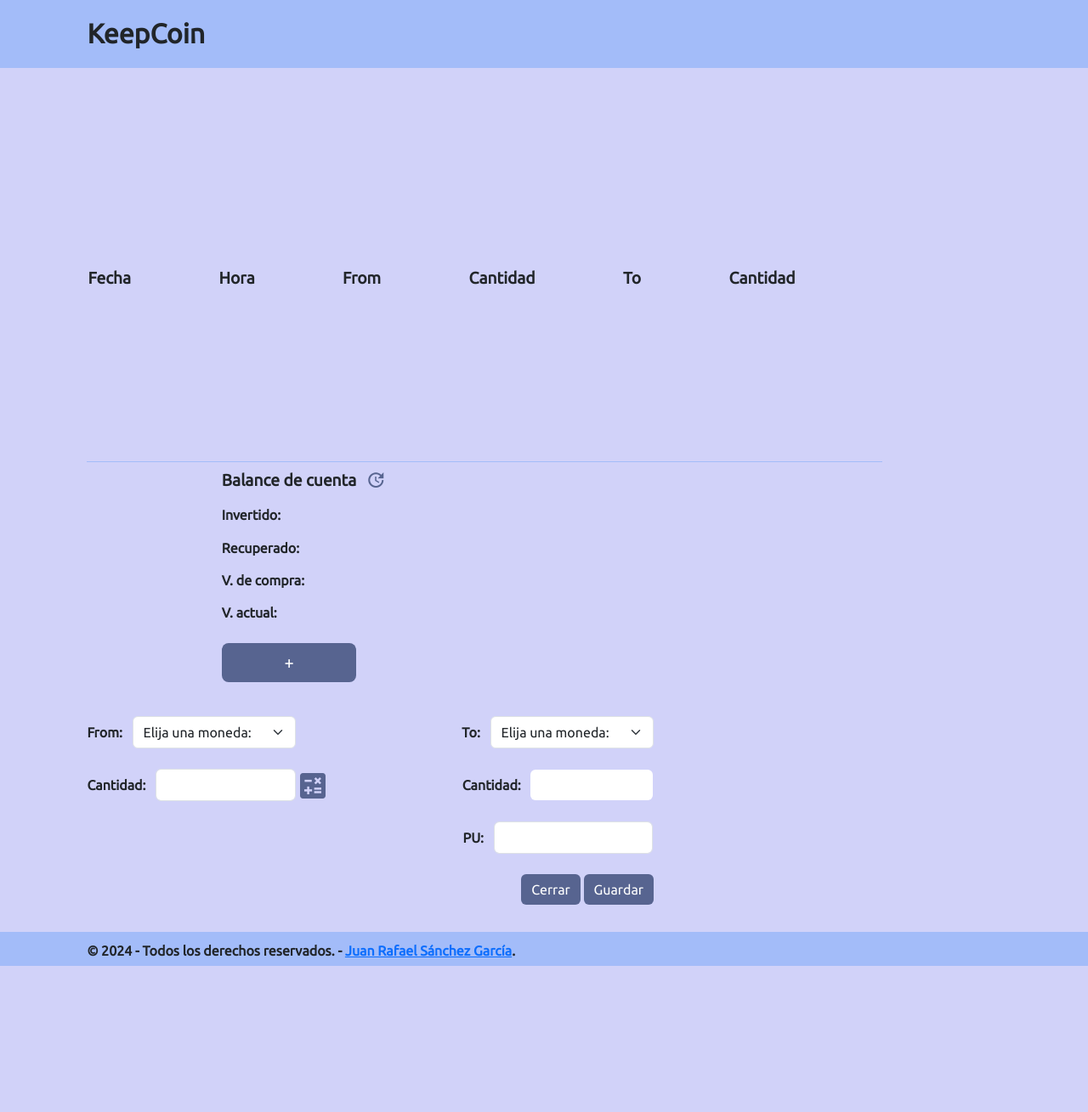
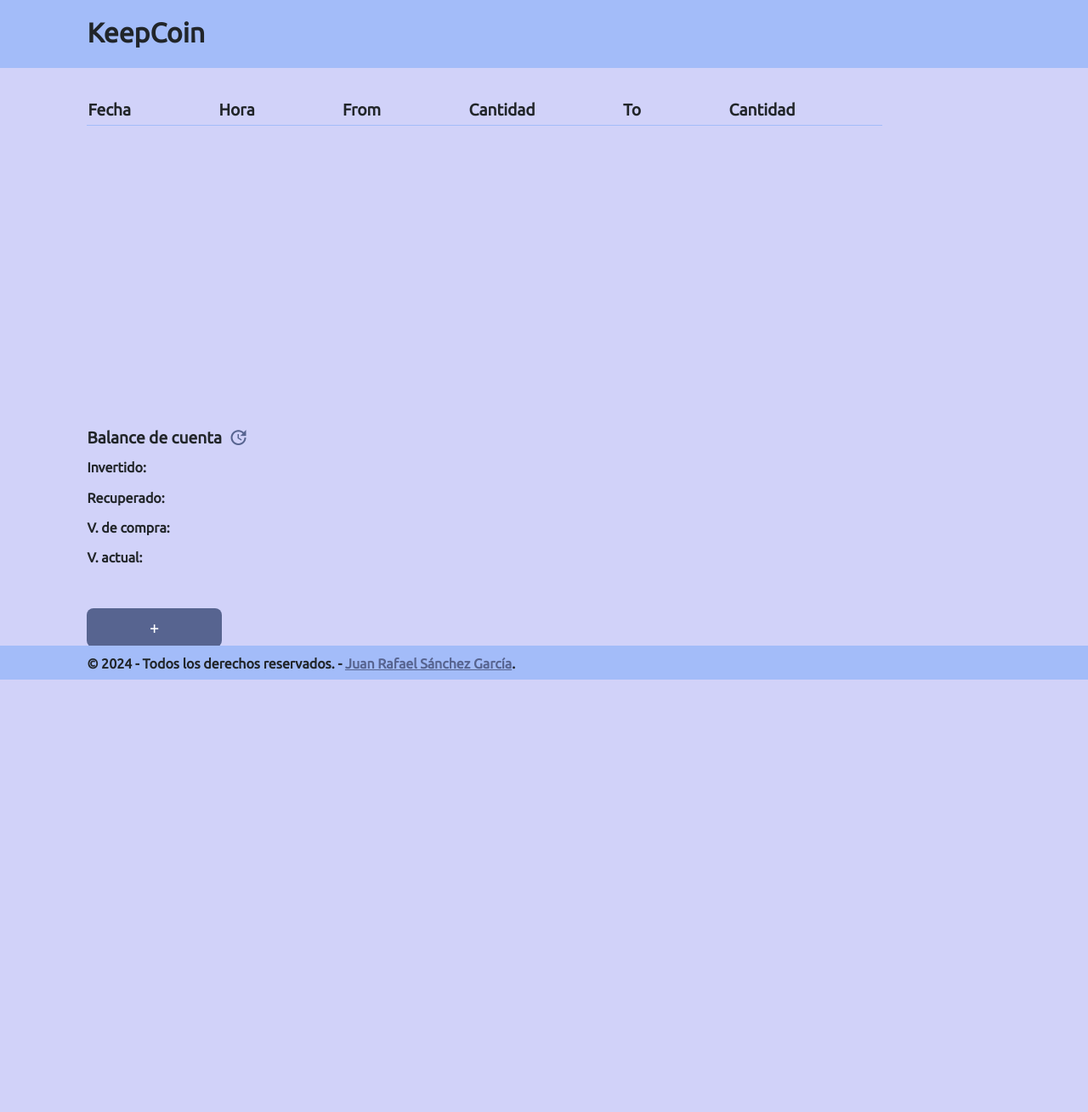
Before and after one commit to JuaRezZ17/Proyecto_final_JRSG, a Flask app: page / in a window 1280 px wide. Shown: the whole page at 85% size. Before the commit the page ends 1137 px from the top, so only its background shows below. Run offline with Flask 3, Linux system fonts and the light colour scheme; data comes from the database, SQL or seed files in the repository; both versions use the stored data as it was after the commit; data that the repository does not hold is empty.

Commit message:
31-01-2024.

```diff
--- a/Flask_js/static/js/app.js
+++ b/Flask_js/static/js/index.js
@@ -53,8 +53,7 @@ function get_records_handler() {
             // Guardamos el balance individual de cada crypto.
             get_crypto_balance(records);
         } else {
-            const error = JSON.parse(this.responseText);
-            alert(error.mensaje);
+            show_alert(3, "Ha ocurrido un error al cargar los registros.");
         }
     }
 }
@@ -86,15 +85,43 @@ function get_status_handler() {
             document.getElementById("label_purchase_value").innerText = values.valor_compra.toFixed(2) + " €";
             document.getElementById("label_current_value").innerText = values.valor_actual.toFixed(2) + " €";
         } else {
-            const error = JSON.parse(this.responseText);
-            alert(error.mensaje);
+            show_alert(3, "Ha ocurrido un error al cargar el estado de la cuenta.");
         }
     }
 }
 
-// Función que lanza la petición "GET" para conseguir la tasa de intercambio entre dos monedas.
+// Función que se lanza cuando actualizamos el estado de la cuenta.
+function get_status(event) {
+    event.preventDefault();
+    hide_alert();
+
+    request_get_status.open("GET", "http://127.0.0.1:5000/api/" + VERSION + "/status", true);
+    request_get_status.onload = get_status_handler;
+    request_get_status.onerror = function() {show_alert(3, "Ha ocurrido un error al cargar el estado de la cuenta.")};
+    request_get_status.send();
+}
+
+// Función que se lanza cuando queremos mostrar el formulario.
+function show_form(event) {
+    event.preventDefault();
+    hide_alert();
+
+    document.getElementById("form").style.display = "inline-block";
+}
+
+// Función que se lanza cuando hay que resetear el valor de "label_cantidad_to" y "label_pu".
+function reset_values(event) {
+    event.preventDefault();
+    hide_alert();
+
+    document.getElementById("label_cantidad_to").innerText = "";
+    document.getElementById("label_pu").innerText = "";
+}
+
+// Función que se lanza para conseguir la tasa de intercambio entre dos monedas.
 function get_rate(event) {
     event.preventDefault();
+    hide_alert();
 
     const moneda_from = document.getElementById("select_moneda_from").value;
     const cantidad_from = document.getElementById("input_cantidad_from").value;
@@ -109,7 +136,7 @@ function get_rate(event) {
     // Realizamos la petición "GET".
     request_get_rate.open("GET", "http://127.0.0.1:5000/api/" + VERSION + "/tasa/" + moneda_from + "/" + moneda_to, true);
     request_get_rate.onload = get_rate_handler;
-    request_get_rate.onerror = function() {alert("No se ha podido calcular la tasa de cambio.")};
+    request_get_rate.onerror = function() {show_alert(3, "Ha ocurrido un error al hacer la conversión.")};
     request_get_rate.send();
 }
 
@@ -126,24 +153,24 @@ function check_all(bool, moneda_from, cantidad_from) {
 function check_fields(bool) {
     const moneda_from = document.getElementById("select_moneda_from").value;
     if(moneda_from === "") {
-        alert("Debe seleccionar una moneda en \"From:\".");
+        show_alert(2, "Debe seleccionar una moneda en \"From:\".");
         return false;
     }
 
     const moneda_to = document.getElementById("select_moneda_to").value;
     if(moneda_to === "") {
-        alert("Debe seleccionar una moneda en \"To:\".");
+        show_alert(2, "Debe seleccionar una moneda en \"To:\".");
         return false;
     }
 
     if(moneda_from === moneda_to) {
-        alert("Las monedas \"From:\" y \"To:\" deben ser diferentes.");
+        show_alert(2, "Las monedas \"From:\" y \"To:\" deben ser diferentes.")
         return false;
     }
 
     const cantidad_from = document.getElementById("input_cantidad_from").value;
     if(cantidad_from === "" || cantidad_from <= 0) {
-        alert("Debe introducir una cantidad.");
+        show_alert(2, "Debe introducir una cantidad.");
         return false;
     }
 
@@ -152,7 +179,7 @@ function check_fields(bool) {
         const pu = document.getElementById("label_pu").innerText;
 
         if(cantidad_to === "" || pu === "") {
-            alert("Debe calcular el cambio de las monedas antes de realizar el registro.");
+            show_alert(2, "Debe calcular el cambio de las monedas antes de realizar el registro.");
             return false;
         }
     }
@@ -163,14 +190,14 @@ function check_fields(bool) {
 // Función que comprueba que hay balance suficiente de una moneda.
 function check_balance(moneda_from, cantidad_from) {
     if(cantidad_from > crypto_balance.get(moneda_from)) {
-        alert("No tiene " + moneda_from + " suficiente para realizar esta operación.");
+        show_alert(2, "No tiene " + moneda_from + " suficiente para realizar esta operación.");
         return false;
     }
 
     return true;
 }
 
-// Función que muestra el estado de la cuenta.
+// Función que muestra el cambio de una moneda a otra.
 function get_rate_handler() {
     if(this.readyState === 4) {
         if(this.status === 201) {
@@ -180,26 +207,35 @@ function get_rate_handler() {
             document.getElementById("label_cantidad_to").innerText = json_reponse["rate"] * document.getElementById("input_cantidad_from").value;
             document.getElementById("label_pu").innerText = json_reponse["rate"];
         } else {
-            const error = JSON.parse(this.responseText);
-            alert(error.mensaje);
+            show_alert(3, "Ha ocurrido un error al hacer la conversión.");
         }
     }
 }
 
-// Función que resetea el valor de "label_cantidad_to" y "label_pu".
-function reset_values() {
+// Función que se lanza cuando queremos cerrar el formulario.
+function close_form(event) {
+    event.preventDefault();
+    hide_alert();
+
+    document.getElementById("form").style.display = "none";
+
+    // Reseteamos los valores del formulario.
+    document.getElementById("select_moneda_from").value = -1;
+    document.getElementById("select_moneda_to").value = -1;
+    document.getElementById("input_cantidad_from").value = "";
     document.getElementById("label_cantidad_to").innerText = "";
     document.getElementById("label_pu").innerText = "";
 }
 
-// Función que lanza la petición "POST" para insertar un registro.
+// Función que se lanza para insertar un registro.
 function post_record(event) {
     event.preventDefault();
+    hide_alert();
 
     const cantidad_from = document.getElementById("input_cantidad_from").value;
     const moneda_from = document.getElementById("select_moneda_from").value;
 
-    if(! check_all(false, moneda_from, cantidad_from)) {
+    if(! check_all(true, moneda_from, cantidad_from)) {
         return;
     }
 
@@ -223,7 +259,7 @@ function post_record(event) {
     // Realizamos la petición "POST".
     request_post_record.open("POST", "http://127.0.0.1:5000/api/" + VERSION + "/movimiento", true);
     request_post_record.onload = post_record_handler;
-    request_post_record.onerror = function() {alert("No se ha podido realizar el registro.")};
+    request_post_record.onerror = function() {show_alert(3, "Ha ocurrido un error al insertar el registro.")};
     // Establecemos los valores del encabezado de la solicitud HTTP.
     request_post_record.setRequestHeader("Content-Type","application/json");
     request_post_record.send(json_records);
@@ -234,14 +270,20 @@ function post_record_handler() {
     if(this.readyState === 4) {
         if(this.status === 201) {
             const json_response = JSON.parse(this.responseText);
-            alert("El registro se ha guardado correctamente. ID: " + json_response["id"]);
+            show_alert(1, "El registro se ha guardado correctamente. ID: " + json_response["id"]);
 
+            // Actualizo los registros de la tabla.
             request_get_records.open("GET", "http://127.0.0.1:5000/api/" + VERSION + "/movimientos", true);
             request_get_records.onload = get_records_handler;
-            request_get_records.onerror = function() {alert("No se han podido cargar los registros.")};
+            request_get_records.onerror = function() {show_alert(3, "No se han podido cargar los registros.")};
             request_get_records.send();
 
-            // Reseteamos los valores del formulario.
+            // Actualizo el estado de la cuenta.
+            // request_get_status.open("GET", "http://127.0.0.1:5000/api/" + VERSION + "/status", true);
+            // request_get_status.onload = get_status_handler;
+            // request_get_status.onerror = function() {alert("Ha ocurrido un error al cargar el estado de la cuenta.")};
+            // request_get_status.send();
+
             document.getElementById("select_moneda_from").value = -1;
             document.getElementById("select_moneda_to").value = -1;
             document.getElementById("input_cantidad_from").value = "";
@@ -249,12 +291,41 @@ function post_record_handler() {
             document.getElementById("label_pu").innerText = "";
         } else if(this.status === 200) {
             const moneda_from = document.getElementById("select_moneda_from").value;
-            alert(alert("No tiene " + moneda_from + " suficiente para realizar esta operación."));
+            show_alert(2, "No tiene " + moneda_from + " suficiente para realizar esta operación.");
         } else {
-            const error = JSON.parse(this.responseText);
-            alert(error.mensaje);
+            show_alert(3, "Ha ocurrido un error al insertar el registro.");
         }
     }
+}
+
+// Función que muestra las alertas.
+function show_alert(num, message) {
+    if(num === 1) {
+        document.getElementById("alert_success").innerText = message;
+        document.getElementById("alert_success").style.display = "inline-block";
+        setTimeout(function() {
+            document.getElementById("alert_success").style.display = "none";
+        }, 3000)
+    } else if(num === 2) {
+        document.getElementById("alert_warning").innerText = message;
+        document.getElementById("alert_warning").style.display = "inline-block";
+        setTimeout(function() {
+            document.getElementById("alert_warning").style.display = "none";
+        }, 3000)
+    } else if(num === 3) {
+        document.getElementById("alert_danger").innerText = message;
+        document.getElementById("alert_danger").style.display = "inline-block";
+        setTimeout(function() {
+            document.getElementById("alert_danger").style.display = "none";
+        }, 3000)
+    }
+}
+
+// Función que esconde las alertas.
+function hide_alert() {
+        document.getElementById("alert_success").style.display = "none";
+        document.getElementById("alert_warning").style.display = "none";
+        document.getElementById("alert_danger").style.display = "none";
 }
 
 // En el "onload" están todos los métodos que se lanzan al abrir la página.
@@ -262,18 +333,22 @@ window.onload = function() {
     // Lanzamos la petición para obtener los registros.
     request_get_records.open("GET", "http://127.0.0.1:5000/api/" + VERSION + "/movimientos", true);
     request_get_records.onload = get_records_handler;
-    request_get_records.onerror = function() {alert("No se han podido cargar los registros.")};
+    request_get_records.onerror = function() {show_alert(3, "Ha ocurrido un error al cargar los registros.")};
     request_get_records.send();
 
     // Lanzamos la petición para obtener el estado de la cuenta.
-    request_get_status.open("GET", "http://127.0.0.1:5000/api/" + VERSION + "/status", true);
-    request_get_status.onload = get_status_handler;
-    request_get_status.onerror = function() {alert("No se ha podido cargar el estado de la cuenta.")};
-    request_get_status.send();
+    // request_get_status.open("GET", "http://127.0.0.1:5000/api/" + VERSION + "/status", true);
+    // request_get_status.onload = get_status_handler;
+    // request_get_status.onerror = function() {alert("Ha ocurrido un error al cargar el estado de la cuenta.")};
+    // request_get_status.send();
 
-    // Evento que se lanza cuando queremos saber el cambio de moneda_from a moneda_to.
-    let calculate = document.getElementById("btn_calcular");
-    calculate.addEventListener("click", get_rate);
+    // Evento que se lanza cuando queremos actualizar el estado de la cuenta.
+    let update = document.getElementById("span_update");
+    update.addEventListener("click", get_status);
+
+    // Evento que se lanza cuando queremos mostrar el formulario.
+    let open = document.getElementById("button_open");
+    open.addEventListener("click", show_form);
 
     // Eventos que se lanzan cuando se modifica el valor de moneda_from, moneda_to o cantidad_from.
     let select_moneda_from = document.getElementById("select_moneda_from");
@@ -285,7 +360,15 @@ window.onload = function() {
     let input_cantidad_from = document.getElementById("input_cantidad_from");
     input_cantidad_from.addEventListener("change", reset_values);
 
+    // Evento que se lanza cuando queremos saber el cambio de moneda_from a moneda_to.
+    let calculate = document.getElementById("span_calculate");
+    calculate.addEventListener("click", get_rate);
+
+    // Evento que se lanza cuando queremos cerrar el formulario.
+    let close = document.getElementById("button_close");
+    close.addEventListener("click", close_form);
+
     // Evento que se lanza cuando queremos guardar un registro.
-    let save = document.getElementById("btn_guardar");
+    let save = document.getElementById("button_save");
     save.addEventListener("click", post_record);
 }
--- a/Flask_js/static/stylesheet/styles.css
+++ b/Flask_js/static/stylesheet/styles.css
@@ -1,73 +1,80 @@
+/* base.html */
+/* Body */
 body {
-    position: relative;
-    min-height: 100vh;
     padding-bottom: 5vh;
     font-family: 'Ubuntu', sans-serif;
     font-size: 1em;
     background-color: #D1D2F9;
 }
 
+/* Header */
 header {
+    height: 10vh;
     position: relative;
     top: 0vh;
-    height: 10vh;
     background-color: #A3BCF9;
 }
 
 header strong {
     position: absolute;
-    top: 1.9vh;
+    top: 1.7vh;
     left: 8vw;
     font-size: 4vh;
 }
 
-main {
-    position: relative;
-    margin: 0 auto;
+.alert {
+    position: absolute;
+    display: inline;
+    bottom: 0;
 }
 
+/* Footer */
 footer {
-    position: absolute;
-    bottom: 0;
     width: 100%;
     height: 5vh;
+    position: fixed;
+    bottom: 0;
     background-color: #A3BCF9;
-
 }
 
 footer strong {
     position: relative;
-    top: 1.2vh;
+    top: 1.1vh;
     left: 8vw;
     font-size: 2vh;
 }
 
+a {
+    color: #576490;
+}
+
+/* index.html */
+/* Div principal */
 .div_container1 {
-    position: relative;
+    overflow: hidden;
     margin-top: 4vh;
     margin-left: 8vw;
     margin-right: 8vw;
-    overflow: hidden;
 }
 
+/* Div de la tabla */
 .div_table {
+    max-height: 385.5px;
     float: left;
 }
 
-.div_status {
-    float: left;
-    margin-top: 4px;
-    margin-left: 9.9em;
-}
-
+/* Tabla */
 table {
+    display: block;
+    height: 385.5px;
     position: relative;
-    height: 432px;
+    margin-right: 9.9em;
     overflow-y: auto;
 }
 
 tr {
-    border-bottom: solid 1px #A3BCF9;
+    height: 35px;
+    border-bottom: solid 1.7px #A3BCF9;
 }
 
 th {
@@ -75,121 +82,142 @@ th {
     font-size: 1.2em;
 }
 
+::-webkit-scrollbar {
+    width: 10px;
+  }
+
+::-webkit-scrollbar-track {
+background: #A3BCF9;
+}
+
+::-webkit-scrollbar-thumb {
+background: #576490;
+}
+
+/* Div del estado de cuenta */
+.div_status {
+    float: left;
+}
+
+/* Estado de cuenta */
 .label_titulo {
+    margin-right: 0.2em;
     font-size: 1.2em;
     font-weight: bold;
 }
 
-.label_normal {
-    margin-top: 1.8vh;
+.span_update {
+    position: relative;
+    top: 5px;
+    color: #576490;
+    cursor: pointer;
 }
 
+/* Botón new*/
 .btn-lg {
     width: 158.67px;
     border: none;
+    background-color: #576490;
     color: white;
-    background-color: #576490;
 }
 
 .btn-lg:hover {
+    background-color: #A3BCF9;
     color: white;
-    background-color: #A3BCF9;
 }
 
-.label_span_update {
-    position: relative;
-    top: 5px;
-    margin-left: 0.3em;
-    color: #576490;
+/* Div secundario */
+.div_container2 {
+    display: flex;
+    flex-wrap: wrap;
+    margin-top: 5vh;
+    margin-left: 8vw;
+    margin-right: 8vw;
 }
 
-.div_container2 {
-    /* display: none; */
-    display: flex;
-    flex-wrap: wrap;
-    margin-top: 2vh;
-    margin-left: 8vw;
-    margin-right: 20vw;
+.div_form_size {
+    height: 282.31px;
+    width: 784.92px;
 }
 
+form {
+    display: none;
+}
+
+/* Div del formulario */
 .div_form {
     position: relative;
     display: inline-block;
     margin-top: 3vh;
-    margin-right: 12em;
+    margin-right: 9.7em;
 }
 
+/* Formulario */
 .label_select {
     margin-right: 0.5em;
 }
 
 .select_moneda {
+    width: 12em;
     display: inline-block;
-    width: 12em;
-}
-
-.select_moneda:active {
-    box-shadow: red;
 }
 
 .input_cantidad_from {
+    width: 10.3em;
     display: inline-block;
-    width: 10.3em;
 }
 
 .span_calculate {
     position: absolute;
     display: inline-block;
     color: #576490;
+    cursor: pointer;
 }
 
-.input_cantidad_to {
+.label_cantidad_to {
+    width: 9em;
     display: inline-block;
-    width: 9em;
     border: none;
     box-shadow: none;
+    border-bottom: solid 1.7px #A3BCF9;
 }
 
-.input_cantidad_to:focus {
-    border: none;
-    box-shadow: none;
+.div_space1 {
+    display: inline-block;
+    margin-right: 25.1em;
 }
 
-.input_pu {
+.label_pu {
+    width: 11.7em;
     display: inline-block;
-    width: 11.7em;
+    border-bottom: solid 1.7px #A3BCF9;
 }
 
-.input_pu:focus {
-    border: none;
-    box-shadow: none;
+.div_space2 {
+    display: inline-block;
+    margin-right: 29.4em;
 }
 
 .btn-md {
     border: none;
+    margin-bottom: 2em;
+    background-color: #576490;
     color: white;
-    background-color: #576490;
-    margin-bottom: 2em;
 }
 
 .btn-md:hover {
-    color: white;
     background-color: #A3BCF9;
 }
 
-.div_space1 {
+.div_alert {
+    height: 10em;
+    width: 25em;
     position: relative;
     display: inline-block;
-    margin-right: 27.4em;
+    margin-top: 3vh;
+    margin-left: 12vw;
 }
 
-.div_space2 {
-    position: relative;
-    display: inline-block;
-    margin-right: 31.7em;
+.alert {
+    display: none;
 }
-
-button:active {
-    background-color: none;
-    color: none;
-}
--- a/Flask_js/templates/base.html
+++ b/Flask_js/templates/base.html
@@ -4,11 +4,11 @@
         <meta charset="UTF-8">
         <meta name="viewport" content="width=device-width, initial-scale=1.0">
         <title>KeepCoin</title>
-        <link href="https://cdn.jsdelivr.net/npm/bootstrap@5.3.2/dist/css/bootstrap.min.css" rel="stylesheet" integrity="sha384-T3c6CoIi6uLrA9TneNEoa7RxnatzjcDSCmG1MXxSR1GAsXEV/Dwwykc2MPK8M2HN" crossorigin="anonymous">
+        <link rel="stylesheet "href="https://cdn.jsdelivr.net/npm/bootstrap@5.3.2/dist/css/bootstrap.min.css" integrity="sha384-T3c6CoIi6uLrA9TneNEoa7RxnatzjcDSCmG1MXxSR1GAsXEV/Dwwykc2MPK8M2HN" crossorigin="anonymous">
         <link rel="stylesheet" href="../static/stylesheet/styles.css">
-        <link href="https://fonts.googleapis.com/css2?family=Ubuntu&display=swap" rel="stylesheet">
+        <link rel="stylesheet" href="https://fonts.googleapis.com/css2?family=Ubuntu&display=swap">
         <link rel="stylesheet" href="https://fonts.googleapis.com/icon?family=Material+Icons">
-        <script src="../static/js/app.js"></script>
+        <script src="../static/js/index.js"></script>
     </head>
     <body>
         <header>
--- a/Flask_js/templates/index.html
+++ b/Flask_js/templates/index.html
@@ -15,29 +15,35 @@
     </div>
     <div class="div_status">
         <label class="label_titulo">Balance de cuenta</label>
-        <label class="material-icons label_span_update">update</label>
+        <span id="span_update" class="material-icons span_update">update</span>
         <br>
-        <label class="label_normal"><strong>Invertido:</strong></label>
-        <label id="label_invested" class="label_normal"></label>
-        <br>
-        <label class="label_normal"><strong>Recuperado:</strong></label>
-        <label id="label_recovered" class="label_normal"></label>
-        <br>
-        <label class="label_normal"><strong>V. de compra:</strong></label>
-        <label id="label_purchase_value" class="label_normal"></label>
-        <br>
-        <label class="label_normal"><strong>V. actual:</strong></label>
-        <label id="label_current_value" class="label_normal"></label>
+        <div style="margin-top: 9px;">
+            <label><strong>Invertido:</strong></label>
+            <label id="label_invested"></label>
+        </div>
+        <div style="margin-top: 12px;">
+            <label><strong>Recuperado:</strong></label>
+            <label id="label_recovered"></label>
+        </div>
+        <div style="margin-top: 11px;">
+            <label><strong>V. de compra:</strong></label>
+            <label id="label_purchase_value"></label>
+        </div>
+        <div style="margin-top: 11px;">
+            <label><strong>V. actual:</strong></label>
+            <label id="label_current_value"></label>
+        </div>
         <br>
         <br>
-        <button type="button" class="btn btn-lg">+</button>
+        <button id="button_open" type="button" class="btn btn-lg">+</button>
     </div>
 </div>
-<div class="div_container2">
-    <form>
+<div id="div_container2" class="div_container2">
+    <div class="div_form_size">
+        <form id="form">
             <div class="div_form">
                 <label for="floatingInput" class="label_select"><strong>From:</strong></label>
-            <select class="form-select select_moneda">
+                <select id="select_moneda_from" class="form-select select_moneda">
                     <option value="" selected disabled hidden>Elija una moneda:</option>
                     <option value="EUR">EUR</option>
                     <option value="BTC">BTC</option>
@@ -53,7 +59,7 @@
             </div>
             <div class="div_form">
                 <label for="floatingInput" class="label_select"><strong>To:</strong></label>
-            <select class="form-select select_moneda">
+                <select id="select_moneda_to" class="form-select select_moneda">
                     <option value="" selected disabled hidden>Elija una moneda:</option>
                     <option value="EUR">EUR</option>
                     <option value="BTC">BTC</option>
@@ -70,12 +76,12 @@
             <br>
             <div class="div_form">
                 <label for="floatingInput" class="label_select"><strong>Cantidad:</strong></label>
-            <input type="number" class="form-control input_cantidad_from">
-            <span class="material-icons span_calculate" style="font-size: 40px;">calculate</span>
+                <input id="input_cantidad_from" type="number" class="form-control input_cantidad_from">
+                <span id="span_calculate" class="material-icons span_calculate" style="font-size: 40px;">calculate</span>
             </div>
             <div class="div_form">
                 <label for="floatingInput"  class="label_select"><strong>Cantidad:</strong></label>
-            <input type="number" class="form-control input_cantidad_to" readonly>
+                <label id="label_cantidad_to" class="label_cantidad_to"></label>
             </div>
             <br>
             <div class="div_space1">
@@ -83,14 +89,20 @@
             </div>
             <div class="div_form">
                 <label for="floatingInput" class="label_select"><strong>PU:</strong></label>
-            <input type="number" class="form-control input_pu" readonly>
+                <label id="label_pu" class="label_pu"></label>
             </div>
             <br>
             <div class="div_space2"></div>
             <div class="div_form">
-            <button type="button" class="btn btn-primary btn-md">Cerrar</button>
-            <button type="button" class="btn btn-primary btn-md" >Guardar</button>
+                <button id="button_close" type="button" class="btn btn-md">Cerrar</button>
+                <button id="button_save" type="button" class="btn btn-md">Guardar</button>
             </div>
         </form>
     </div>
+    <div class="div_alert">
+        <div id="alert_success" class="alert alert-success" role="alert"></div>
+        <div id="alert_warning" class="alert alert-warning" role="alert"></div>
+        <div id="alert_danger" class="alert alert-danger" role="alert"></div>
+    </div>
+</div>
 {% endblock %}
--- a/Flask_js/utils/utils.py
+++ b/Flask_js/utils/utils.py
@@ -1,6 +1,6 @@
 VERSION = "v1"
 API = "https://rest.coinapi.io/v1/exchangerate/"
-API_KEY = "2DE44FCB-AA45-4B5E-9308-B574BA032AA3"
+API_KEY = "E4CF523D-8730-46D6-8E2E-1665C24C30A0"
 # API 1: E4CF523D-8730-46D6-8E2E-1665C24C30A0
 # API 2: 2DE44FCB-AA45-4B5E-9308-B574BA032AA3
 cryptos = ["BTC", "ETH", "USDT", "BNB", "XRP", "ADA", "SOL", "DOT", "MATIC"]
```
Also changed, not shown: data/movimientos.sqlite. Lines whose indentation alone changed are shown as unchanged.
